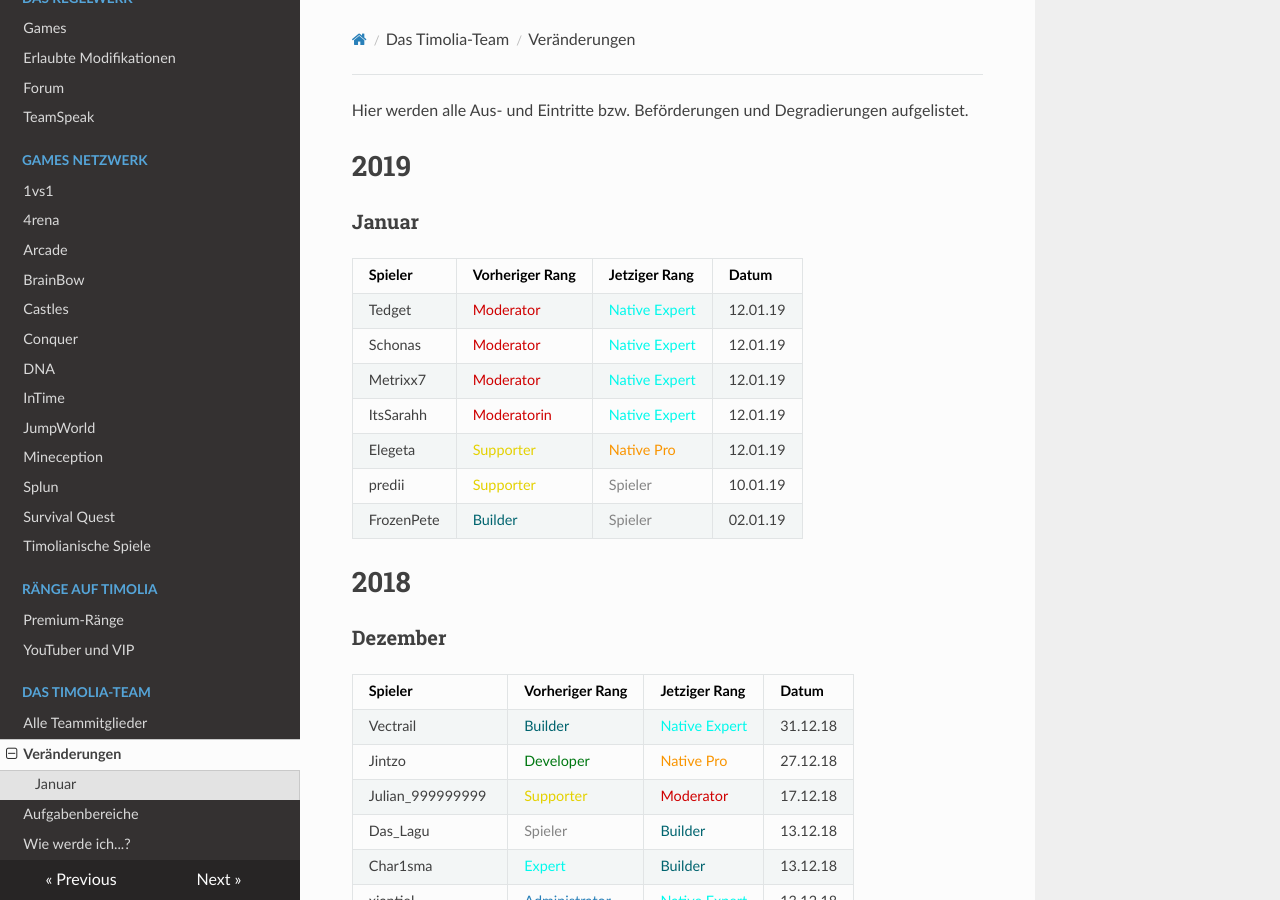
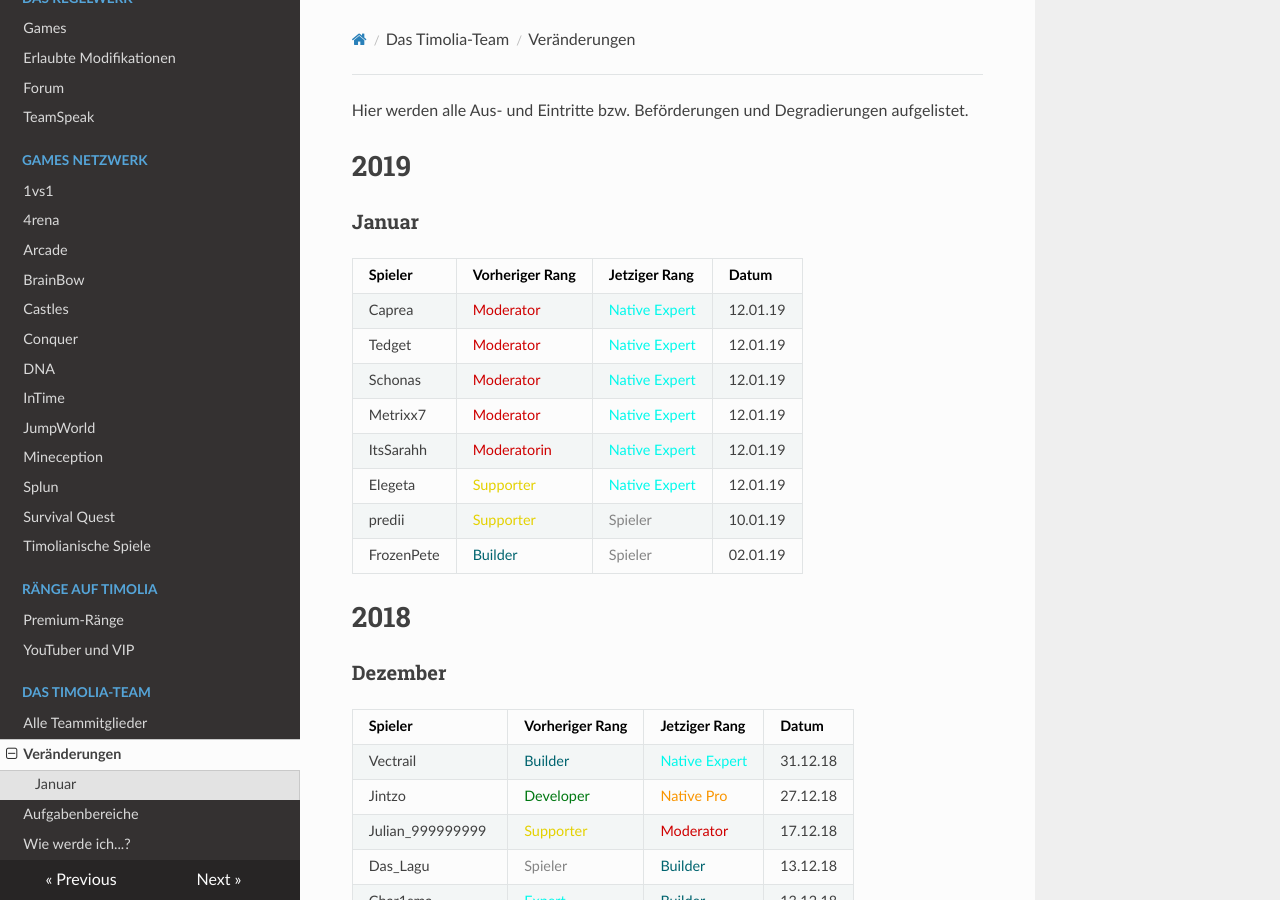
Before and after one commit to TimoliaDE/HowTo, an MkDocs documentation site: the page built from docs/team/changes.md, in a window 1280 px wide and 900 px high. Built offline with MkDocs 1.6.1, drawn with Linux system fonts in a browser that asks for light colours; nearby versions of some CDN libraries; old or Windows-style settings are respelled for this version of MkDocs.

Commit message:
Update changes.md

```diff
--- a/docs/team/changes.md
+++ b/docs/team/changes.md
@@ -5,11 +5,12 @@ Hier werden alle Aus- und Eintritte bzw. Beförderungen und Degradierungen aufge
 ###  <strong>Januar</strong>
 | Spieler | Vorheriger Rang | Jetziger Rang | Datum |
 | ------ | ------ | ------ | ------ |
+| Caprea | <span style="color:#CF0101">Moderator</span> | <span style="color:#00F9EC">Native Expert</span> | 12.01.19 |
 | Tedget | <span style="color:#CF0101">Moderator</span> | <span style="color:#00F9EC">Native Expert</span> | 12.01.19 |
 | Schonas | <span style="color:#CF0101">Moderator</span> | <span style="color:#00F9EC">Native Expert</span> | 12.01.19 |
 | Metrixx7 | <span style="color:#CF0101">Moderator</span> | <span style="color:#00F9EC">Native Expert</span> | 12.01.19 |
 | ItsSarahh | <span style="color:#CF0101">Moderatorin</span> | <span style="color:#00F9EC">Native Expert</span> | 12.01.19 |
-| Elegeta | <span style="color:#E4D100">Supporter</span> | <span style="color:#F99500">Native Pro</span> | 12.01.19 |
+| Elegeta | <span style="color:#E4D100">Supporter</span> | <span style="color:#00F9EC">Native Expert</span> | 12.01.19 |
 | predii | <span style="color:#E4D100">Supporter</span> | <span style="color:#848484">Spieler</span> | 10.01.19 |
 | FrozenPete | <span style="color:#00646F">Builder</span> | <span style="color:#848484">Spieler</span> | 02.01.19 |
 
```
